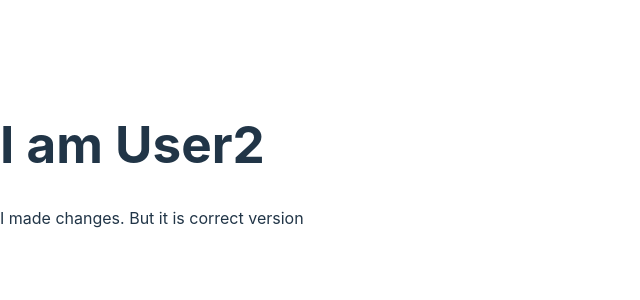
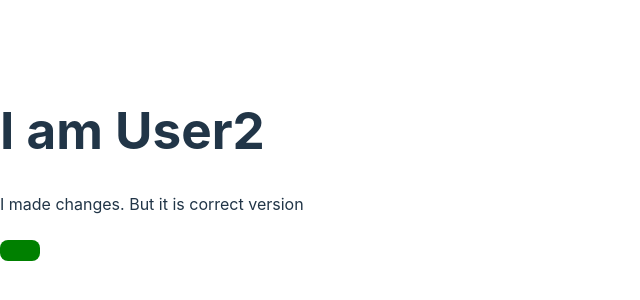
Before and after one commit to GunelMustafayeva21/netlifyTesting, a React (Vite) app: page / in a window 1280 px wide. Shown: the part 236-536 px from the top of the page, without its empty margins (0-640 px from the left). Built offline with nearby package versions, Linux system fonts and the light colour scheme.

Commit message:
Green Button

```diff
--- a/src/App.tsx
+++ b/src/App.tsx
@@ -10,7 +10,7 @@ function App() {
 
       <h1>I am User2</h1>
       <p>I made changes. But it is correct version</p>
-
+       <button style={{backgroundColor:'green'}}></button>
 
       </div>
 
```
